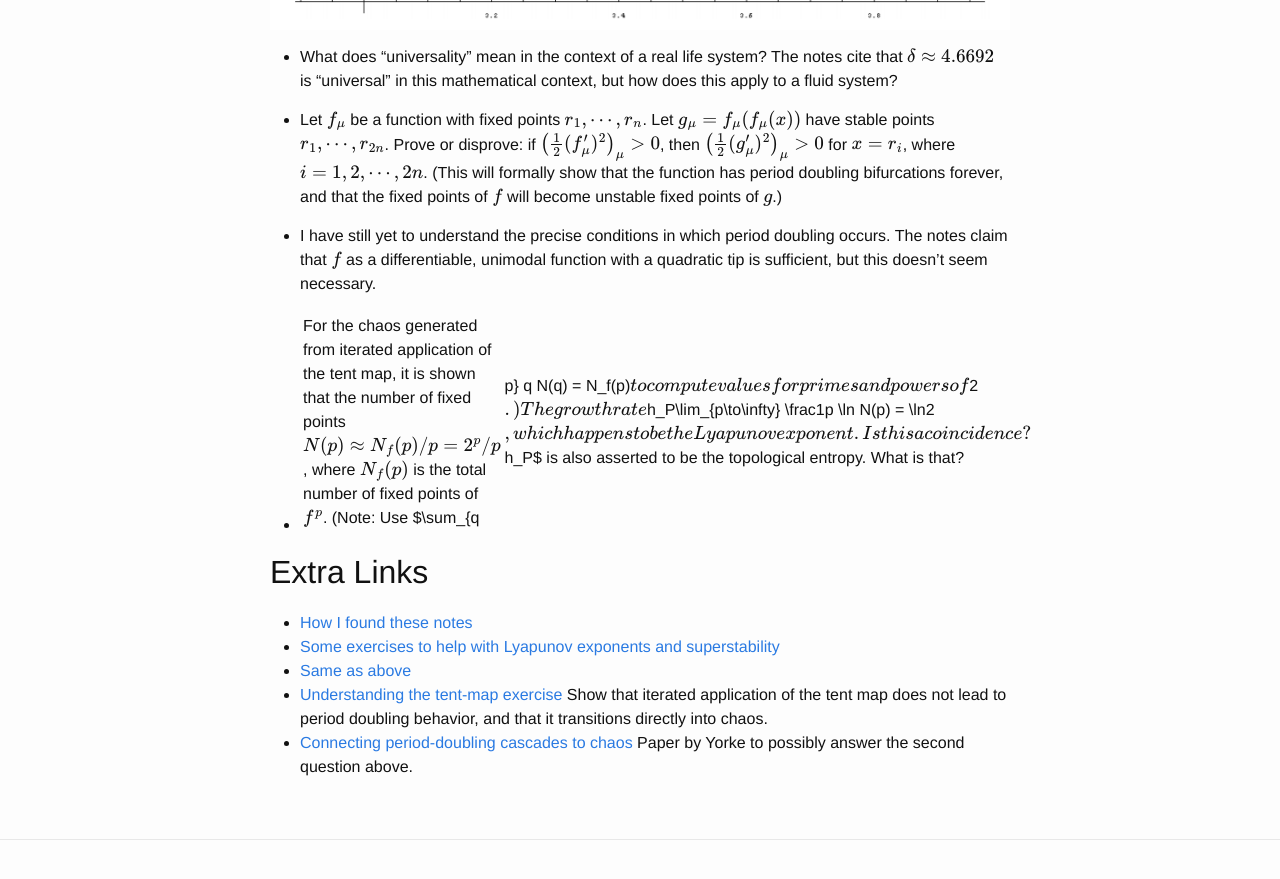
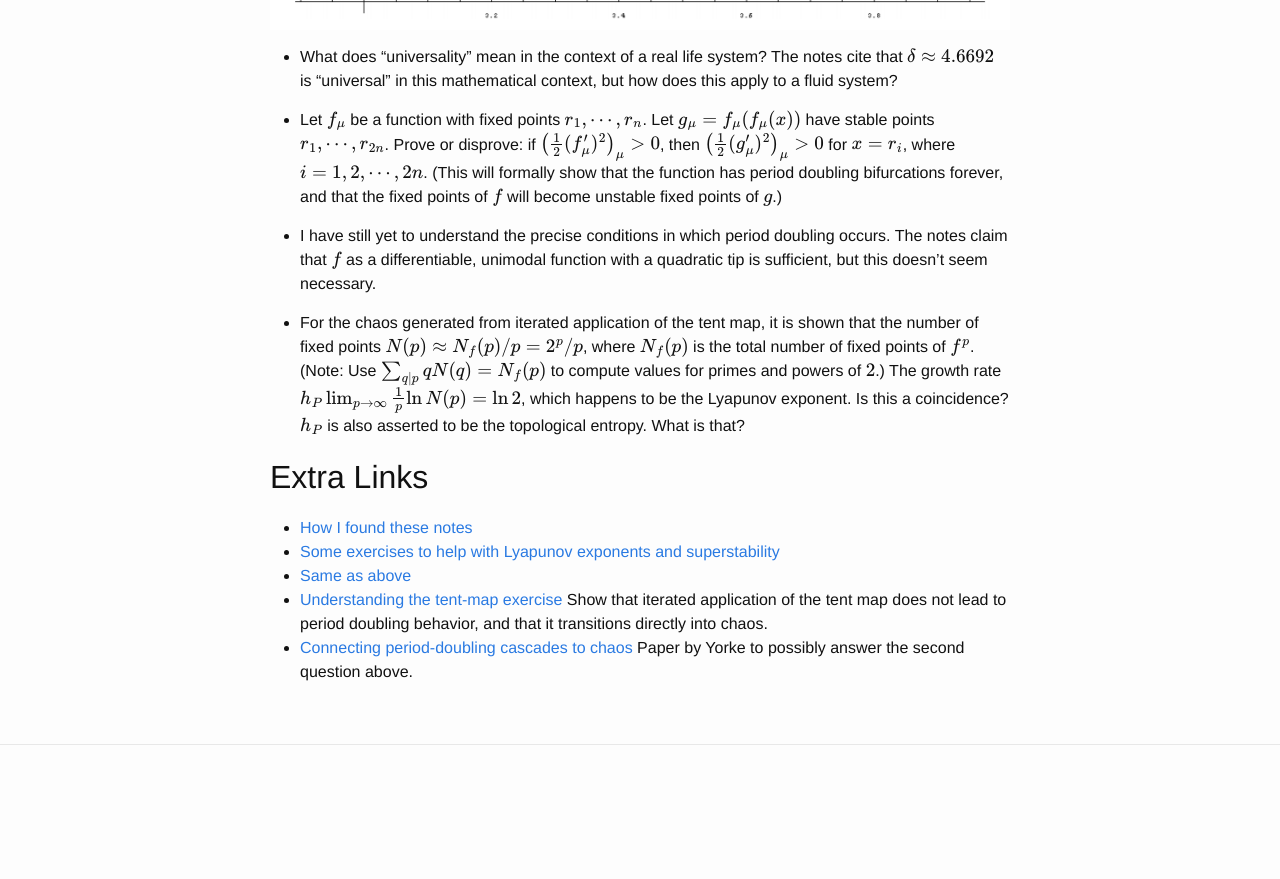
Before and after one commit to dragon96/dragon96.github.io, a Jekyll site: the page built from _posts/2018-07-09-renormalization.md, in a window 1280 px wide and 900 px high, scrolled down 1422 px. Shown: the top 879 px of the window. Built offline with Jekyll 4.4.1, drawn with Linux system fonts in a browser that asks for light colours; formulas are drawn with MathJax 3; after the commit the page ends 2227 px from its top, so only the background shows below that.

Commit message:
changed latex typo

```diff
--- a/_posts/2018-07-09-renormalization.md
+++ b/_posts/2018-07-09-renormalization.md
@@ -38,7 +38,7 @@
 
  * I have still yet to understand the precise conditions in which period doubling occurs. The notes claim that $f$ as a differentiable, unimodal function with a quadratic tip is sufficient, but this doesn't seem necessary.
 
- * For the chaos generated from iterated application of the tent map, it is shown that the number of fixed points $N(p) \approx N_f(p)/p = 2^p/p$, where $N_f(p)$ is the total number of fixed points of $f^p$. (Note: Use $\sum_{q|p} q N(q) = N_f(p)$ to compute values for primes and powers of $2$.) The growth rate $h_P\lim_{p\to\infty} \frac1p \ln N(p) = \ln2$, which happens to be the Lyapunov exponent. Is this a coincidence? $h_P$ is also asserted to be the topological entropy. What is that?
+ * For the chaos generated from iterated application of the tent map, it is shown that the number of fixed points $N(p) \approx N_f(p)/p = 2^p/p$, where $N_f(p)$ is the total number of fixed points of $f^p$. (Note: Use $\sum_{q\mid p} q N(q) = N_f(p)$ to compute values for primes and powers of $2$.) The growth rate $h_P\lim_{p\to\infty} \frac1p \ln N(p) = \ln2$, which happens to be the Lyapunov exponent. Is this a coincidence? $h_P$ is also asserted to be the topological entropy. What is that?
 
 ## Extra Links
 
```
